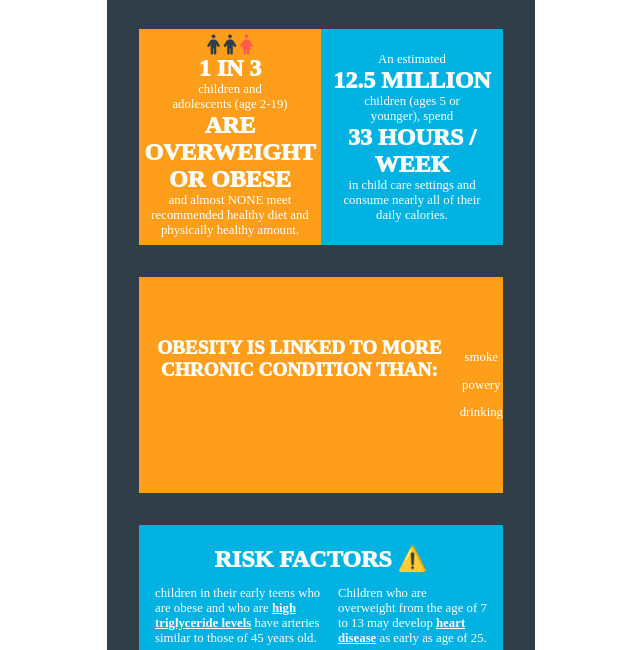
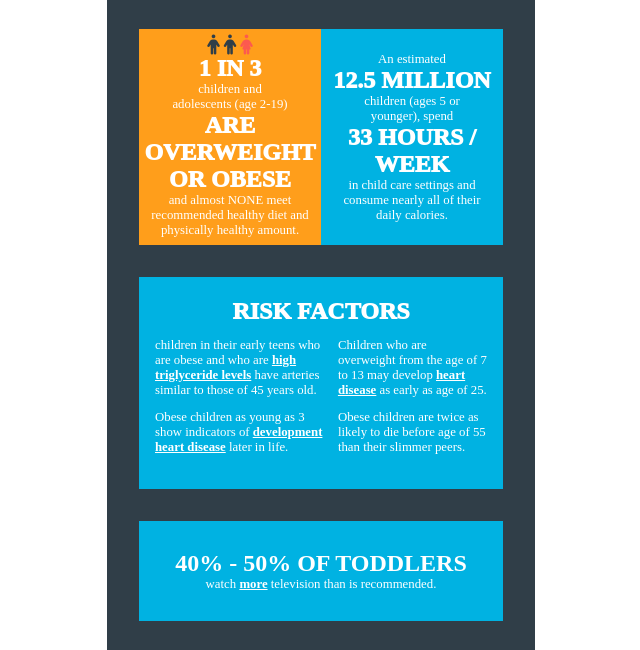
Before and after one commit to surajahuja1992/guviPractise, a plain HTML site: page Obesity Banner/index.html in a window 1280 px wide. Shown: the part 116-766 px from the top of the page, without its empty margins (319-959 px from the left). Drawn offline with Linux system fonts and the light colour scheme.

Commit message:
Update index.html

```diff
--- a/Obesity Banner/index.html
+++ b/Obesity Banner/index.html
@@ -45,34 +45,9 @@
                 </div>
             </div>
         </div>
-
-		<div class="section-5 margin-block">
-            <div class="part-1">
-                <div class="content-body">
-                    <div class="content-left">
-                        <div class="content">
-						 <div class="title">OBESITY IS LINKED TO MORE CHRONIC CONDITION THAN:</div>
-                        </div>
-                    </div>
-                    <div class="content-right">
-                        <div class="content">
-                            <p>smoke
-                            </p>
-                            <p>
-                                powery
-                            </p>
-							<p>
-                                drinking
-                            </p>
-                        </div>
-                    </div>
-                </div>
-            </div>
-        </div>
-
         <div class="section-2 margin-block">
             <div class="part-1">
-                <div class="title">RISK FACTORS ⚠️ </div>
+                <div class="title">RISK FACTORS</div>
                 <div class="content-body">
                     <div class="content-left">
                         <div class="content">
```
